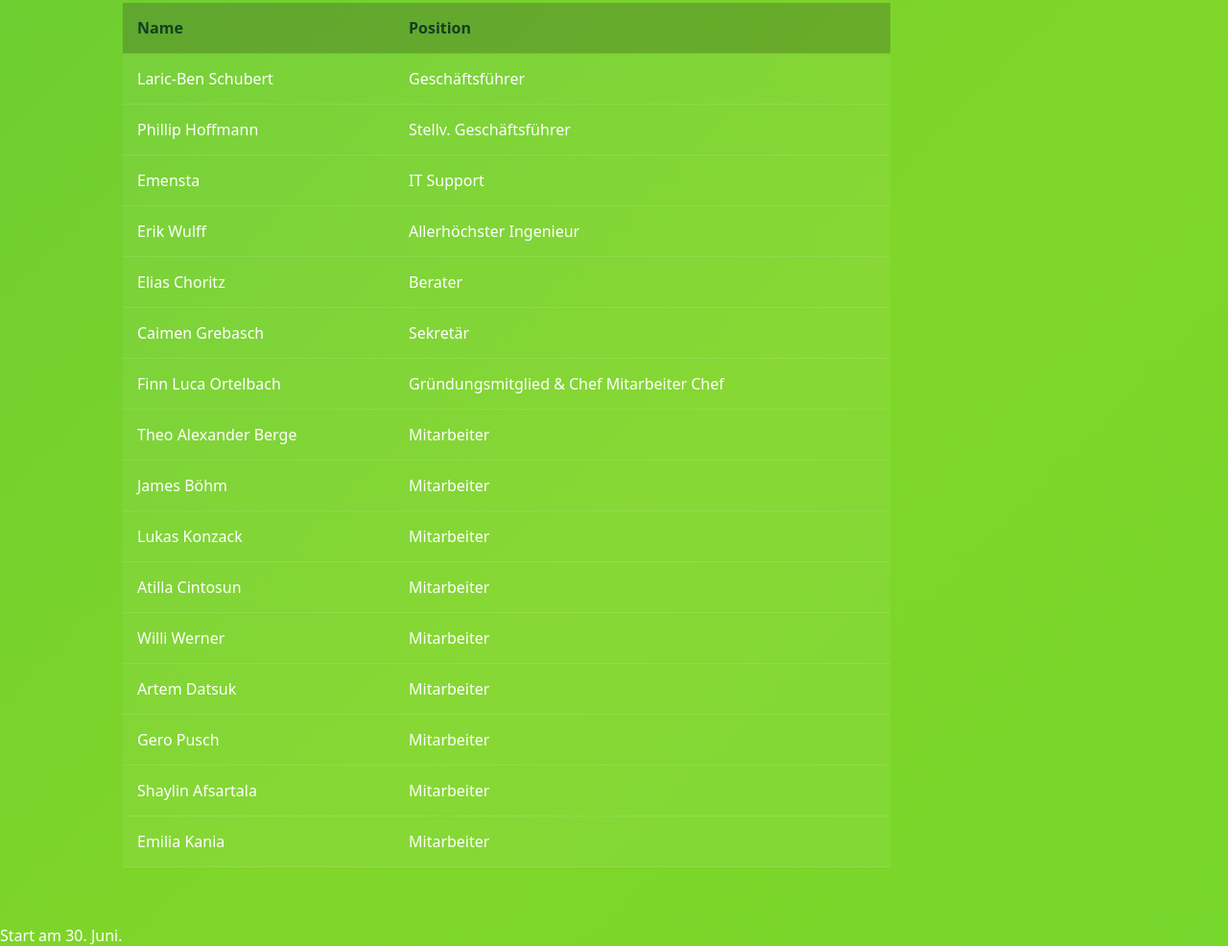
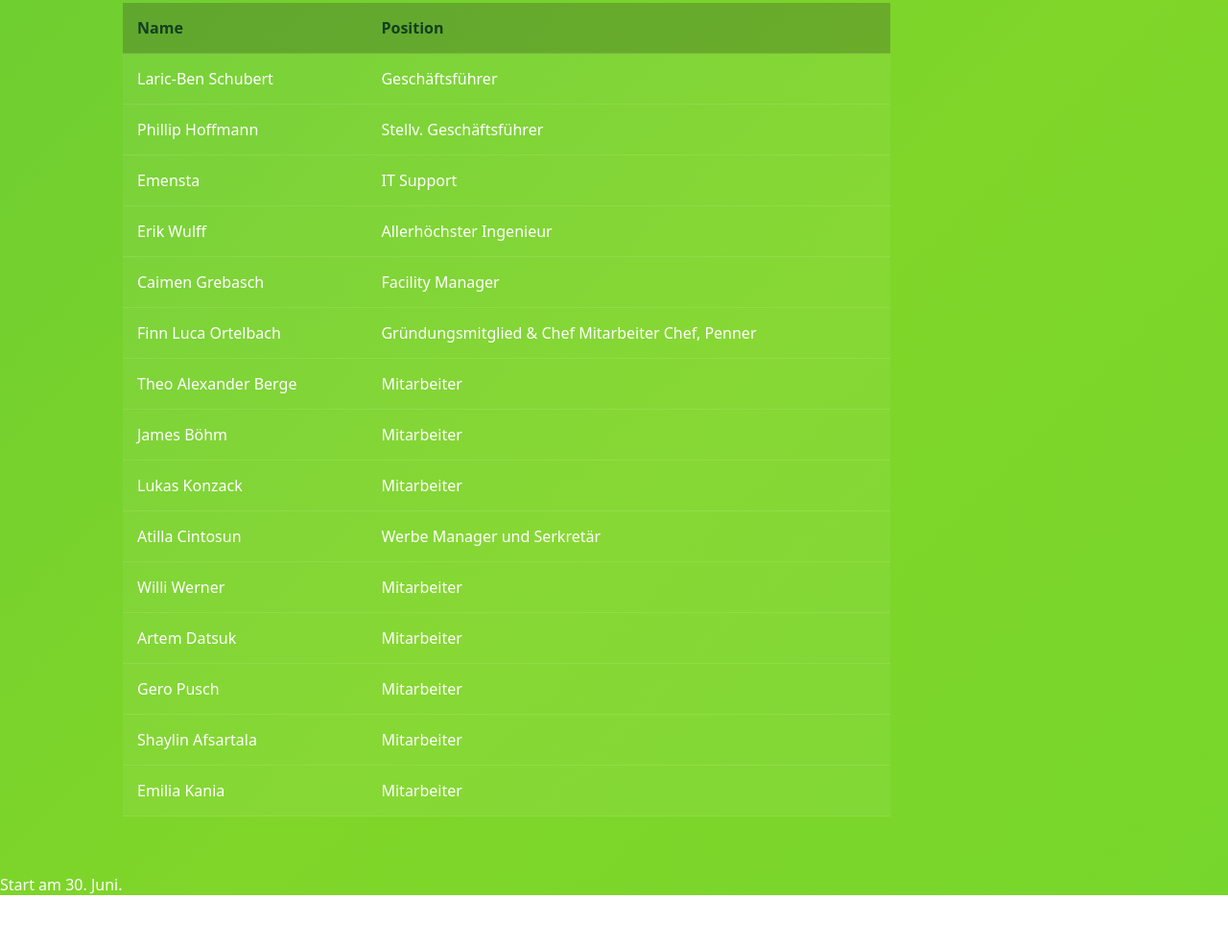
Before and after one commit to Schimpanzini-GmbH-1/Schimpanzini-GmbH, a plain HTML site: page index.html in a window 1280 px wide. Shown: the part 2357-3343 px from the top of the page at 96% size. After the commit the page ends 3290 px from the top, so only its background shows below. Drawn offline with Linux system fonts and the light colour scheme.

Commit message:
Update index.html

```diff
--- a/index.html
+++ b/index.html
@@ -76,13 +76,12 @@
         <tr><td>Phillip Hoffmann</td><td>Stellv. Geschäftsführer</td></tr>
         <tr><td>Emensta</td><td>IT Support</td></tr>
         <tr><td>Erik Wulff</td><td>Allerhöchster Ingenieur</td></tr>
-        <tr><td>Elias Choritz</td><td>Berater</td></tr>
-        <tr><td>Caimen Grebasch</td><td>Sekretär</td></tr>
-        <tr><td>Finn Luca Ortelbach</td><td>Gründungsmitglied & Chef Mitarbeiter Chef</td></tr>
+        <tr><td>Caimen Grebasch</td><td>Facility Manager</td></td></tr>
+        <tr><td>Finn Luca Ortelbach</td><td>Gründungsmitglied & Chef Mitarbeiter Chef, Penner</td></tr>
         <tr><td>Theo Alexander Berge</td><td>Mitarbeiter</td></tr>
         <tr><td>James Böhm</td><td>Mitarbeiter</td></tr>
         <tr><td>Lukas Konzack</td><td>Mitarbeiter</td></tr>
-        <tr><td>Atilla Cintosun</td><td>Mitarbeiter</td></tr>
+        <tr><td>Atilla Cintosun</td><td>Werbe Manager und Serkretär</td></tr>
         <tr><td>Willi Werner</td><td>Mitarbeiter</td></tr>
         <tr><td>Artem Datsuk</td><td>Mitarbeiter</td></tr>
         <tr><td>Gero Pusch</td><td>Mitarbeiter</td></tr>
```
